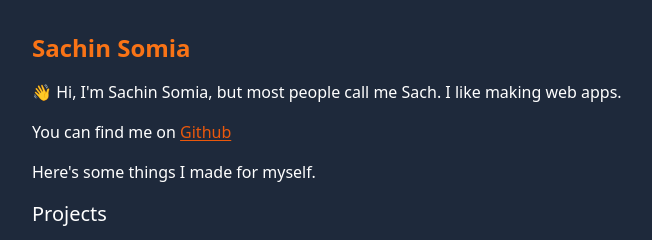
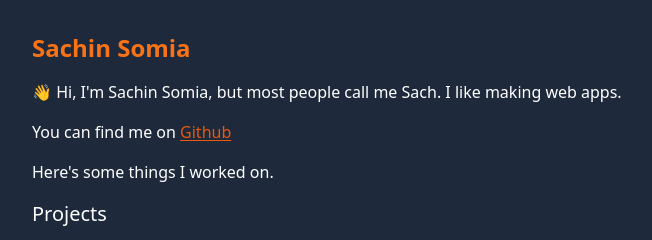
Before and after one commit to mrsomia/sach-io, a SvelteKit app: page / in a window 1280 px wide. Shown: the top 240 px of the page, without its empty margins (312-964 px from the left). Built offline with nearby package versions, Linux system fonts and the light colour scheme.

Commit message:
Chore(copy): updates text for projects

```diff
--- a/src/routes/+page.svelte
+++ b/src/routes/+page.svelte
@@ -27,7 +27,7 @@
 			href="https://github.com/mrsomia">Github</a
 		>
 	</p>
-	<p class="py-2">Here's some things I made for myself.</p>
+	<p class="py-2">Here's some things I worked on.</p>
 	<h2 class="text-xl py-2 font-medium">Projects</h2>
 	<ul class="space-y-2">
 		{#each projectLinks as link}
```
